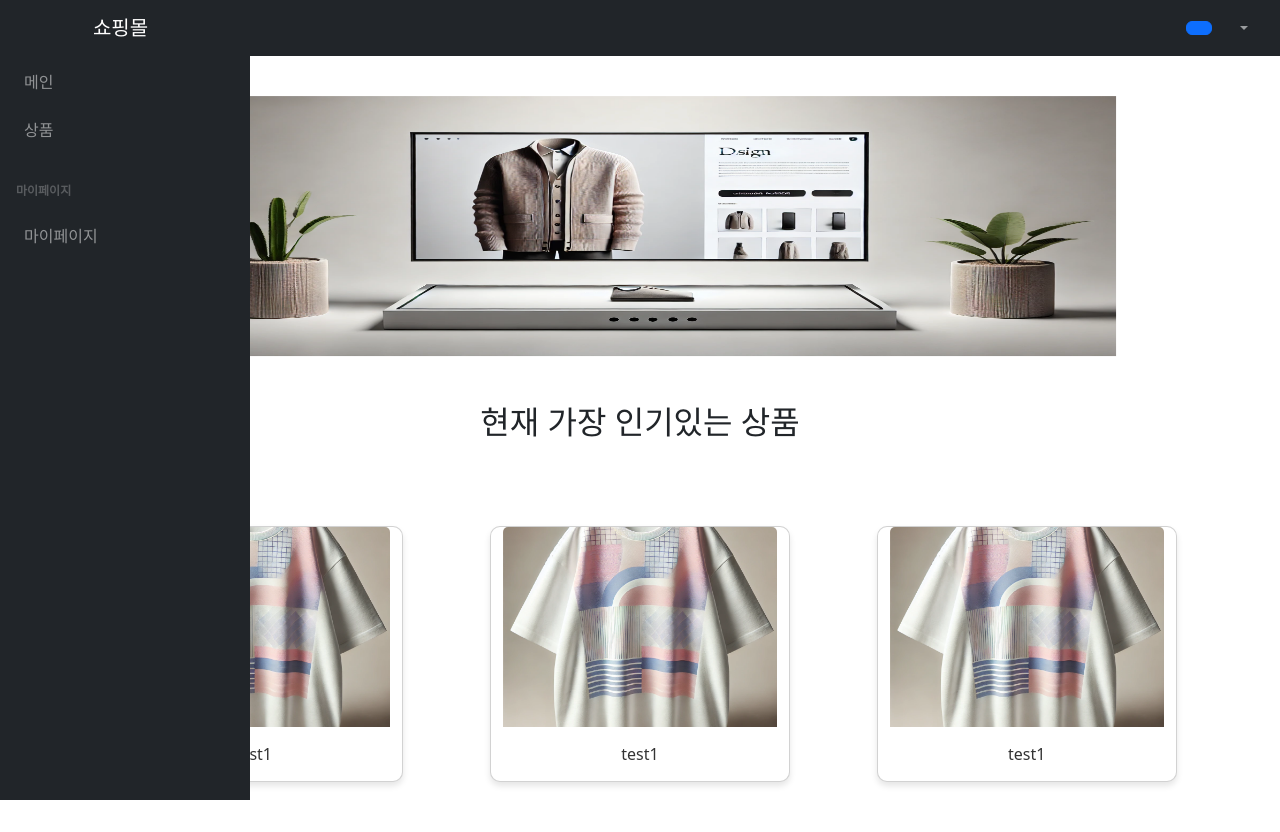
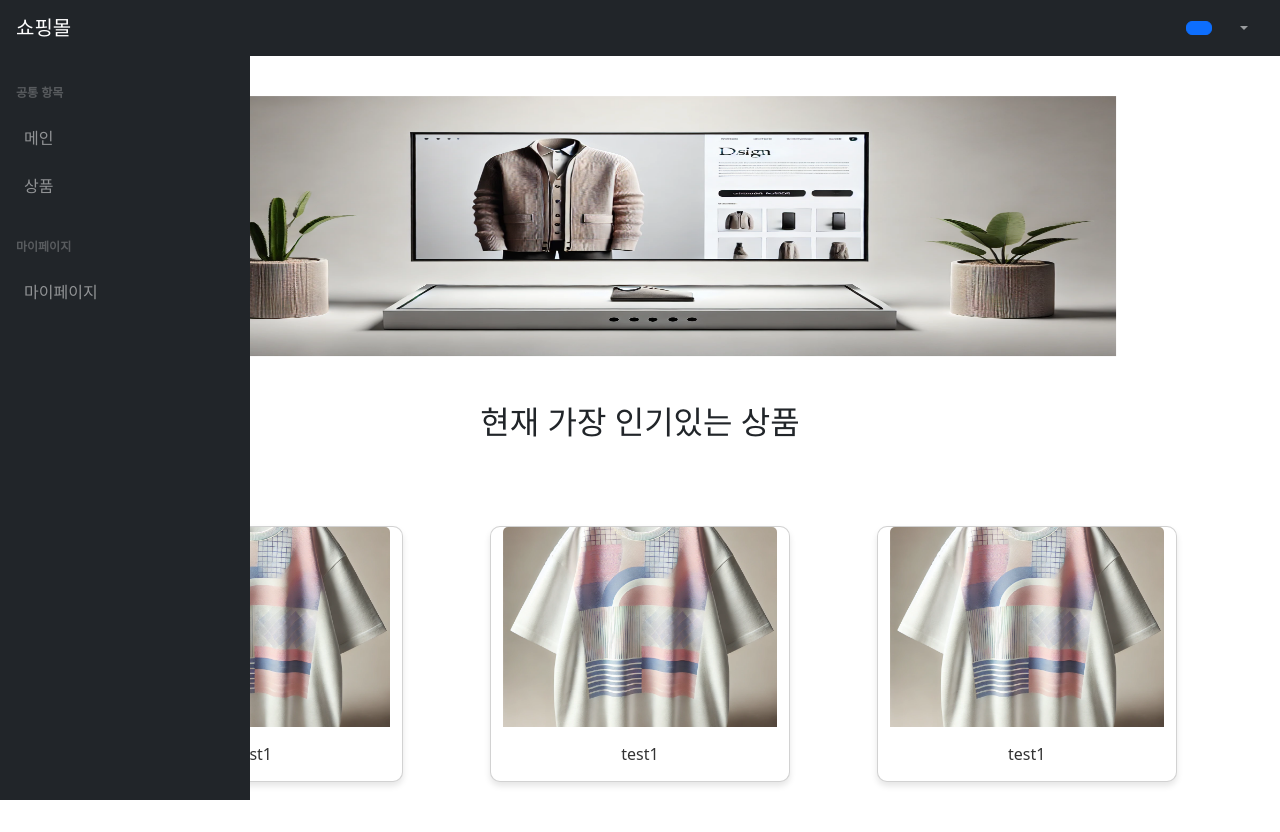
Before and after one commit to YJKBigBo/realDataMiniProject, a React (Create React App) app in the folder shoppingF/shopping/: page / in a window 1280 px wide. Both pictures are taken after a click on the link "메인". Built offline with nearby package versions, Linux system fonts and the light colour scheme; no server answers.

Commit message:
♻️refactor: 상단바 중복제거

```diff
--- a/shoppingF/shopping/src/App.js
+++ b/shoppingF/shopping/src/App.js
@@ -1,6 +1,7 @@
 import React, { useState, Suspense, lazy, useEffect } from "react";
 import { BrowserRouter } from "react-router-dom"; // BrowserRouter 임포트
 import Sidebar from "./component/SideBar";
+import Navbar from "./component/NavBar";
 import loginApi from "./apis/LoginAPI";
 
 const Login = lazy(() => import("./pages/Login"));
@@ -56,8 +57,11 @@ function App() {
       {" "}
       {/* Router로 App을 감싸기 */}
       <div style={{ display: "flex" }}>
-        <div id="layoutSidenav">
-          <Sidebar setCurrentPage={setCurrentPage} />
+        <div className="sb-nav-fixed">
+          <Navbar />
+          <div id="layoutSidenav">
+            <Sidebar setCurrentPage={setCurrentPage} />
+          </div>
         </div>
         <div
           className="main-container"
--- a/shoppingF/shopping/src/pages/Items.js
+++ b/shoppingF/shopping/src/pages/Items.js
@@ -1,7 +1,6 @@
 import React, { useState, useEffect } from "react";
 import "bootstrap/dist/css/bootstrap.css";
 import "bootstrap/dist/css/bootstrap.min.css";
-import Navbar from "../component/NavBar.js";
 import GoodsCard from "../component/GoodsCard.js";
 
 function Items() {
@@ -23,7 +22,6 @@ function Items() {
 
   return (
     <div className="sb-nav-fixed">
-      <Navbar />
       <div id="layoutSidenav">
 
         <div id="layoutSidenav_content">
--- a/shoppingF/shopping/src/pages/Main.js
+++ b/shoppingF/shopping/src/pages/Main.js
@@ -1,7 +1,6 @@
 import "bootstrap/dist/css/bootstrap.css";
 import "bootstrap/dist/css/bootstrap.min.css";
 import React from "react";
-import Navbar from "../component/NavBar.js";
 import GoodsCard from "../component/GoodsCard.js";
 import Carousel from "../component/Carousel.js";
 
@@ -10,7 +9,6 @@ import "../static/styles.css";
 function Main() {
   return (
     <div className="sb-nav-fixed">
-      <Navbar />
       <div id="layoutSidenav">
 
         <div id="layoutSidenav_content">
--- a/shoppingF/shopping/src/pages/Mypage.js
+++ b/shoppingF/shopping/src/pages/Mypage.js
@@ -2,14 +2,12 @@ import "bootstrap/dist/css/bootstrap.css";
 import "bootstrap/dist/css/bootstrap.min.css";
 import React from "react";
 import MyInfo from "../component/MyInfo";
-import Navbar from "../component/NavBar";
 
 import "../static/styles.css";
 
 function Main() {
   return (
     <div className="sb-nav-fixed">
-      <Navbar />
       <div id="layoutSidenav">
 
         <div id="layoutSidenav_content">
```
